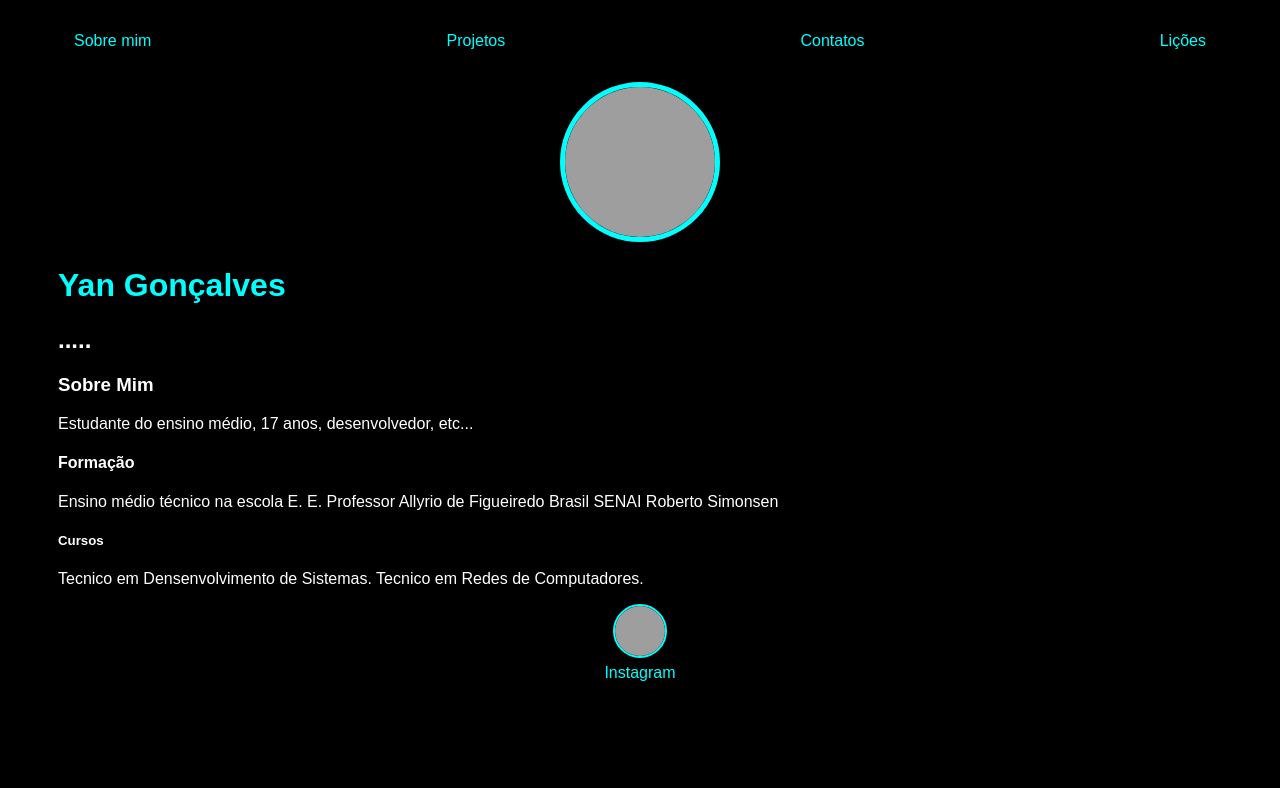
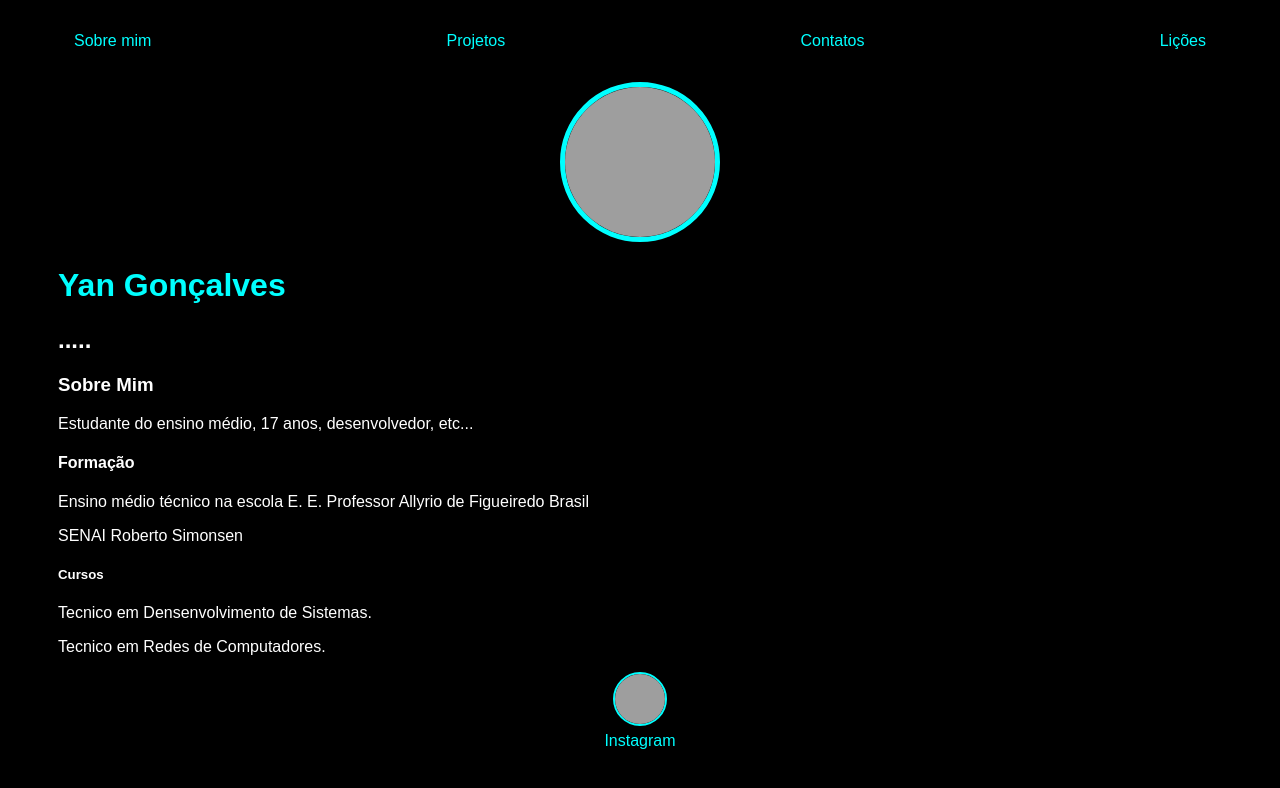
Before and after one commit to Yan-gon/Another, a plain HTML site: page index.html in a window 1280 px wide. Drawn offline with Linux system fonts and the light colour scheme; grey boxes are pictures that could not be loaded.

Commit message:
Add files via upload

```diff
--- a/index.html
+++ b/index.html
@@ -45,6 +45,8 @@
                 <h4>Formação</h4>
                 <p>
                 Ensino médio técnico na escola E. E. Professor Allyrio de Figueiredo Brasil
+                </p>
+                <p>
                 SENAI Roberto Simonsen
                 </p>
             </section>
@@ -52,7 +54,10 @@
                 <h5>Cursos</h5>
                 <p>
                 Tecnico em Densenvolvimento de Sistemas.
-                Tecnico em Redes de Computadores.                </p>
+                </p>
+                <p>
+                Tecnico em Redes de Computadores.
+                </p>
             </section>
         </main>
 
```
